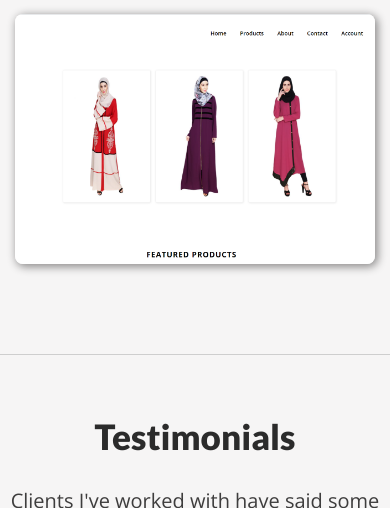
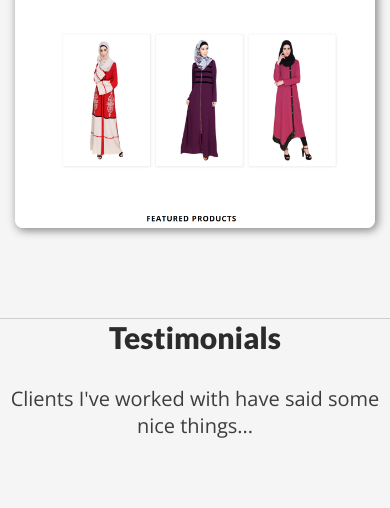
Before and after one commit to PAPPY-JOE/portfolio2, a plain HTML site: page portfolio.html in a window 390 px wide. Shown: the part 1492-2000 px from the top of the page. Drawn offline with nearby package versions, Linux system fonts and the light colour scheme.

Commit message:
title distances adjustment

```diff
--- a/css/portfolio.css
+++ b/css/portfolio.css
@@ -156,3 +156,14 @@
   margin: 5px;
   margin-bottom: 50px;
 }
+
+@media only screen and (max-width: 552px) {
+  .recent__header {
+    margin-bottom: 30px;
+  }
+
+  .recent__header h2 {
+    font-size: 30px;
+    margin-top: 0px;
+  }
+}
```
